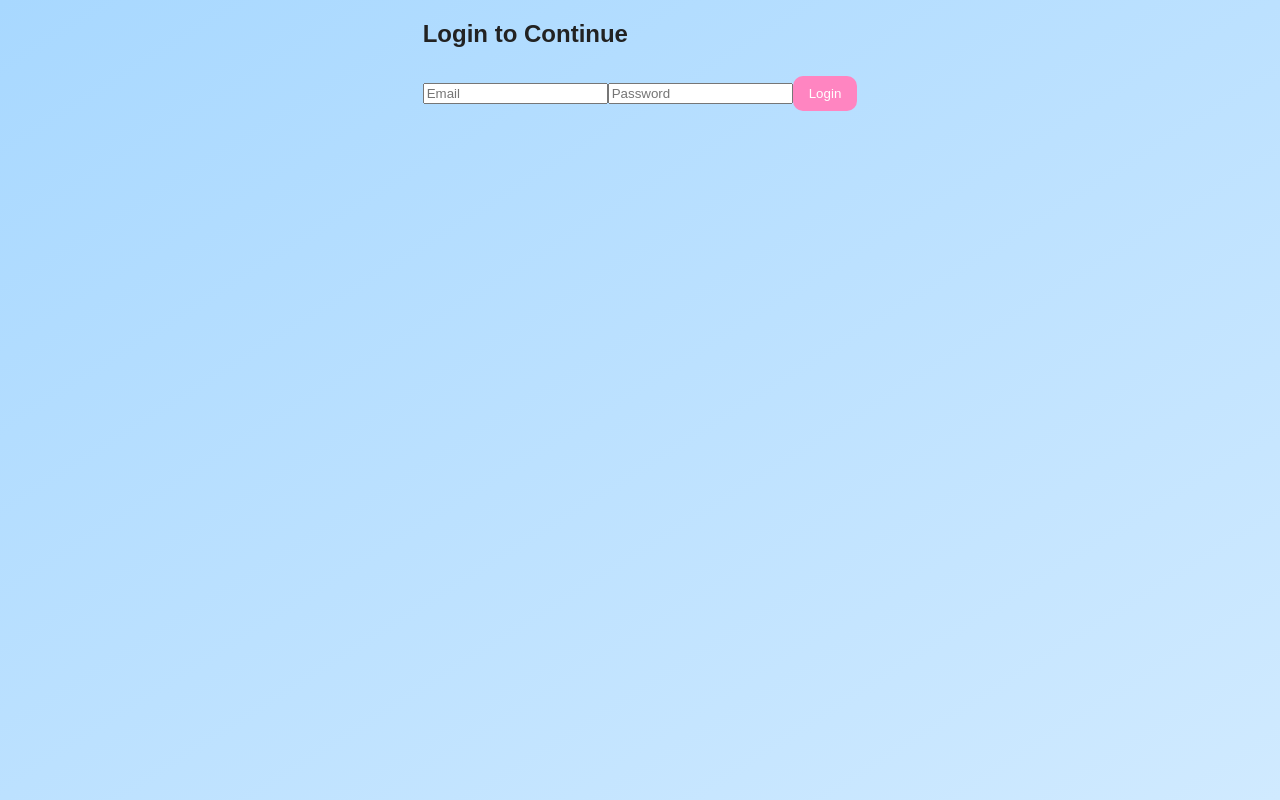
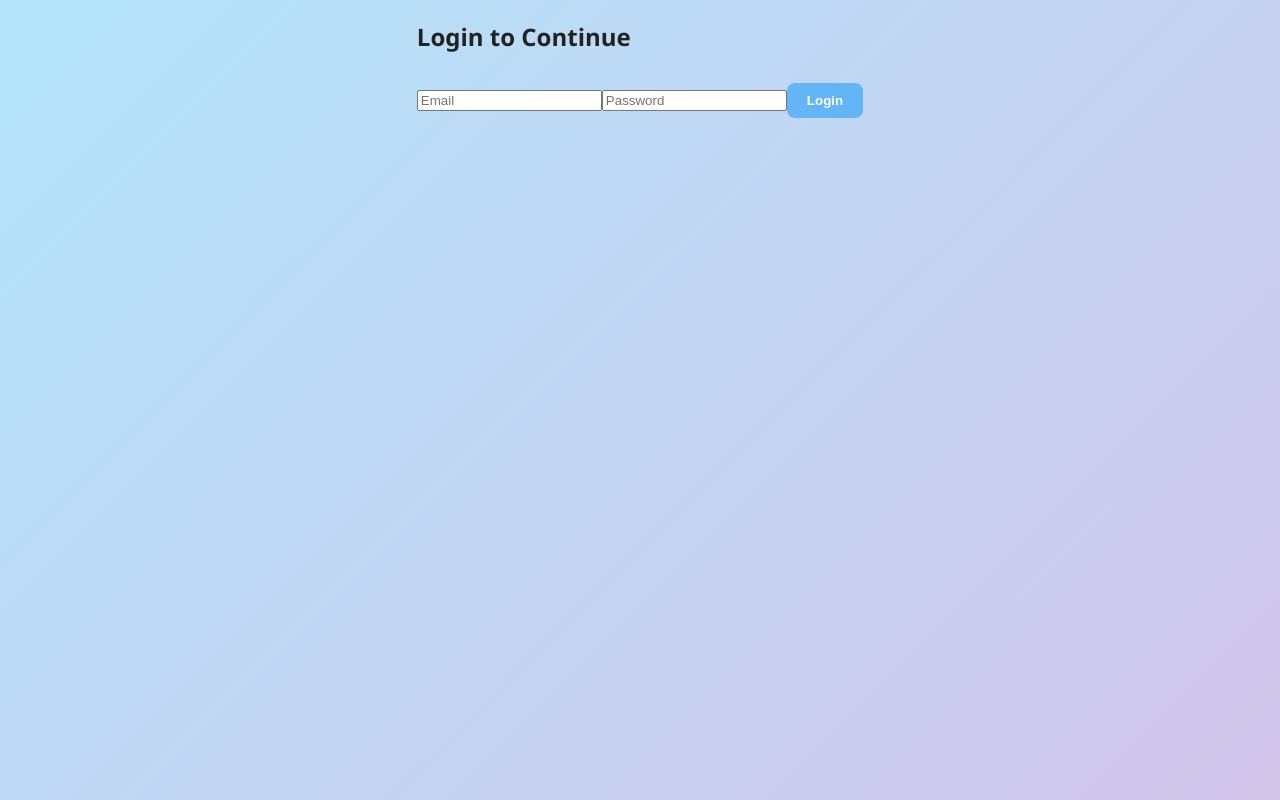
Before and after one commit to SAG-bot/vlog-app, a React (Vite) app: page / in a window 1280 px wide. Built offline with nearby package versions, Linux system fonts and the light colour scheme; no server answers.

Commit message:
style.css

```diff
--- a/style.css
+++ b/style.css
@@ -171,3 +171,69 @@ button:hover {
   border: none;
   border-radius: 8px;
 }
+
+body {
+  margin: 0;
+  font-family: 'Segoe UI', sans-serif;
+  background: linear-gradient(135deg, #b3e5fc, #d1c4e9);
+  color: #222;
+}
+
+.tile {
+  background: linear-gradient(145deg, #9c27b0, #ce93d8);
+  padding: 20px;
+  border-radius: 16px;
+  box-shadow: 0 4px 15px rgba(0,0,0,0.2);
+  color: white;
+}
+
+.login-page {
+  display: flex;
+  justify-content: center;
+  align-items: center;
+  min-height: 100vh;
+}
+
+.login-tile {
+  width: 320px;
+  text-align: center;
+}
+
+.login-form input {
+  width: 100%;
+  padding: 10px;
+  margin: 8px 0;
+  border: none;
+  border-radius: 8px;
+}
+
+button {
+  background: #64b5f6;
+  border: none;
+  padding: 10px 20px;
+  margin-top: 10px;
+  color: white;
+  font-weight: bold;
+  border-radius: 8px;
+  cursor: pointer;
+}
+
+button:hover {
+  background: #42a5f5;
+}
+
+.video-grid {
+  display: grid;
+  grid-template-columns: repeat(auto-fill, minmax(260px, 1fr));
+  gap: 20px;
+  padding: 20px;
+}
+
+.delete-btn {
+  margin-top: 8px;
+  background: #e57373;
+}
+
+.delete-btn:hover {
+  background: #ef5350;
+}
```
